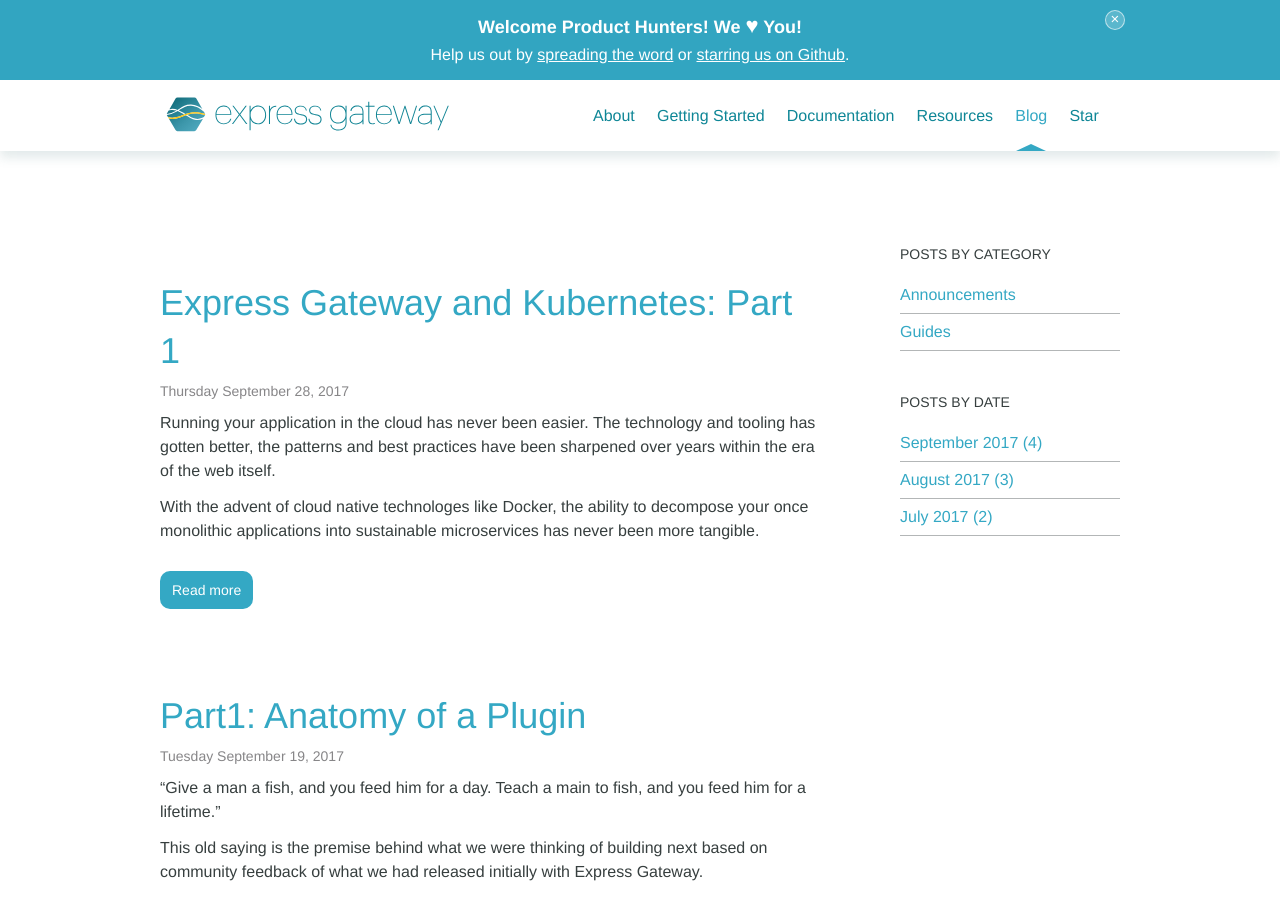
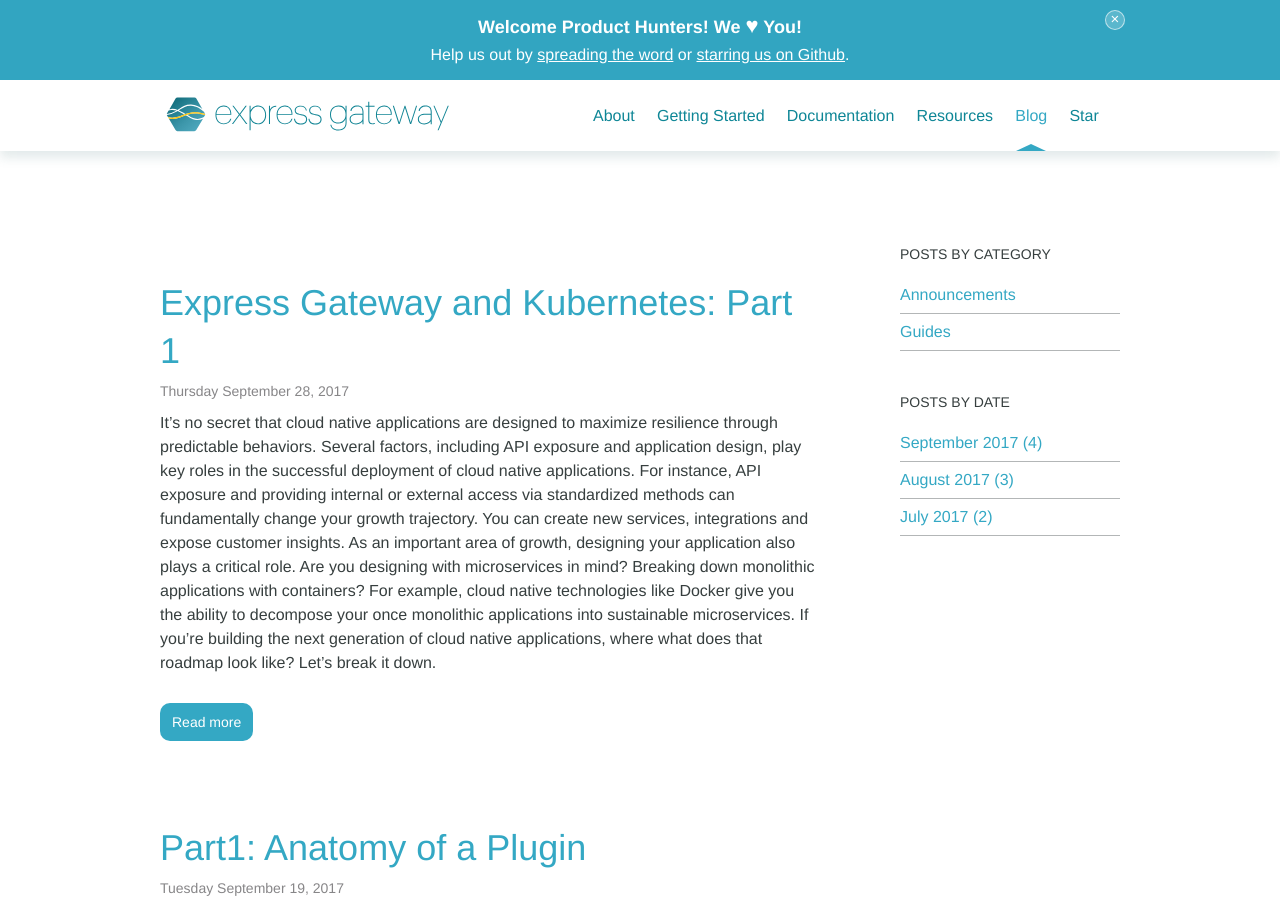
Before and after one commit to ExpressGateway/express-gateway.io, a Jekyll site: the page built from blog/index.html, in a window 1280 px wide and 900 px high. Built offline with Jekyll 4.4.1, drawn with Linux system fonts in a browser that asks for light colours; nearby versions of some CDN libraries; some web fonts are replaced; the list of posts is cut into pages by our own code; comment, search, counter and statistics services are not loaded; some of the changed lines change nothing that is shown.

Commit message:
corrected copy

```diff
--- a/_posts/2017-09-28-kubernetes-express-gateway-part-1.md
+++ b/_posts/2017-09-28-kubernetes-express-gateway-part-1.md
@@ -9,88 +9,47 @@
 # and ~/_categories with any necessary archive needs
 #
 ---
-Running your application in the cloud has never been easier. The technology and tooling has gotten better, the patterns and best practices have been sharpened over years within the era of the web itself.
-
-With the advent of cloud native technologes like Docker, the ability to decompose your once monolithic applications into sustainable microservices has never been more tangible.
+It's no secret that cloud native applications are designed to maximize resilience through predictable behaviors.  Several factors, including API exposure and application design, play key roles in the successful deployment of cloud native applications.
+For instance, API exposure and providing internal or external access via standardized methods can fundamentally change your growth trajectory. You can create new services, integrations and expose customer insights.
+As an important area of growth, designing your application also plays a critical role. Are you designing with microservices in mind? Breaking down monolithic applications with containers? For example, cloud native technologies like Docker give you the ability to decompose your once monolithic applications into sustainable microservices.  If you're building the next generation of cloud native applications, where what does that roadmap look like?
+Let's break it down.
 <!--excerpt-->
-
-### In Pursuit of the Holy Grail - Cloud Native
-Ask yourself this rhetorical question - is there anyone out there who _doesn't_ want faster development of features, easier maintability, less accumulation of technical debt, optimized usage and scaling of compute resources and real portability???
-
-These aren't new ideals or concepts. We saw OpenStack.  Much like SOA, OpenStack was a vendor driven initiative and not a grass roots practictioner and developer driven movement like cloud native.
-
-The formation of the [Cloud Native Computing Foundation][cncf] is exciting because it not only instills the mindset that your application needs to strive toward ideals described above - but also provides the technology and know-how to help attain these ideological benefits.
-
-### Cloud Native = Cloud Choice
-One of the things I personally like about the cloud native initiative is that it also implies one other thing - choice.  Choice of who's cloud your on.
-
-Choice is something I'm hearing this more and more. Surprisingly more of our users are not just one one cloud - they're on a couple or even more.
-
-Cloud choice is especially important to our users and our own business because the rising cost of running on Amazon Web Services coupled with proprietary interfaes to proprietary technical infrastructure - is a scary thing.
-
-### Containers, Containers Everywhere - Herding Cats
-
-
-Every day, we talk with businesses both small and large that are taking the plunge in either a) taking baby steps to segregating out a portion of their application into this new architecture or b) starting a greenfield project with microservices from the start.
-
-Microservices are great, and as we talked about in [our previous post][challenges-of-microservices] - this "style" comes with a set of challenges and tradeoffs. More importantly for APIs - it has a major effect on API Design. Fortunately, thanks to the pioneers who've done microservices for a while now, best practices and technical solutions have come evolved to help with that set of challenges.
-
-One of the most obvious challenges moving to microservices is the sheer number of containerized processes that you have to wrangle that once represented your app.  Containerization is a two edged sword.  The portability and isolation means...well.. that your containers are portable and isolated from each other.
-
+### Herding the Container Cats
+Microservices "style" comes with a set of challenges and has a major effect on application design including the sheer number of containerized processes that you have to wrangle.
 <p align="center">
   <img width="425" height="239" src="../assets/img/eg-k8s-part-1-cat-herding.gif">
 </p>
+By now, you have noticed that containerization is a two edged sword - portability and isolation. Everything is portable, but it's also isolated.
+In order to solve this,  there is a key piece of cloud native technology called the container orchestrator.
+The container orchestrator is the Pied Piper of containers.  Its job is quite simple - it helps you describe, categorize and group your containers in a sane way to help you maintain a cloud first operational runtime.
+Without the orchestrator, you would be stuck writing a myriad of Dockerfiles, running them and manually keeping track of:
+ - what containers are running on what host
+ - what containers are dependent on other containers
+ - what containers need to be scaled as a group to handle elasticity
+ - what containers died and need to be restarted
 
-This is where a key piece of cloud native technology has come about - the container orchestrator.
-
-The container orchestrator is the "Pied Piper" of containers.  Its job is quite simple - it helps you get your head around describing, categorizing and grouping your containers in a sane way to help you maintain a cloud first operational runtime.
-
-Without the orchestrator, you would be stuck writing a myriad of Dockerfiles, running them and manually keeping track of...
-- what containers are running on what host
-- what containers are dependent on other containers
-- what containers need to be scaled as a group to handle elasticity
-- what containers died and need to be restarted
 ... and the list goes on and on!
-
 ### Enter Kubernetes
-Three years ago, there were three competing container orchestrators that bubbled to the top of the list - Mesosphere, Docker Swarm and [Kubernetes][kubernetes].
-
+Three years ago, there were three top competing container orchestrators: Mesosphere, Docker Swarm and [Kubernetes][kubernetes].
 Funny Side Note:
 > I once talked to a CTO who said that he and his and development team looked at Kubernetes and thought it was too "academic".  I wasn't exactly sure what that meant. Do you?
 > As a naively understand it - Kubernetes was born of the model and thinking behind what Google calls "the Borg" to run their infrastructure.  Running something as large as Google to me is anything but - academic.
-
 <p align="center">
   <img width="500" height="208" src="../assets/img/eg-k8s-part-1-hermione.gif">
 </p>
-
-Fast forward three years later - it's pretty clear what the 800 pound gorilla is in the space because all the cloud providers both old and new, big and small are scrambling to have an offering to run Kubernetes.
-
-### Using Kubernetes for Infrastruture
-I hear about a lot of cases where so-and-so development team running their application as a set of microservies and how they are taking giant strides in focusing in on optimizing the core of their business logic and getting their new features and functionality out quicker thanks to these cloud native technologies and applying their lessons learned.
-
-Here's something that there hasn't been a lot of light shed on - Kubernetes is _just as powerful_ for your application infrastructure as your application itself.  Remember your application with it's N-tier architecture?  Everything on the backend - wasn't just one big blob - there were tiers!
-
-Each tier - presentation, facade, middleware, persistence has its own separation of concerns within the architecture of your application.  Similarly, the system architecture of your application also has tiers - the edge, web tier, middlware, persistence and caching squeezed in between all of these.
-
+It's pretty clear what the 800 pound gorilla is. All the cloud providers are scrambling to have an offering running Kubernetes.
+### Kubernetes as Infrastruture
+Everyday we talk to practitioners, like you, who share their experiences with developing cloud native applications. It's clear that cloud native technologies play an important role in optimizing the core business logic, deploying new features, and iterating faster.
+Kubernetes is _just as powerful_ for your application infrastructure as your application itself.
+Remember your application with it's N-tier architecture?  Everything on the backend - wasn't just one big code blob™ - there were tiers! Each tier (presentation, facade, middleware, persistence) has its own separation of concerns within the architecture of your application.  Similarly, the system architecture of your application also has tiers edge, web tier, middleware, persistence and caching (squeezed in among all of them).
+The API Gateway is a key piece of infrastructure at the web tier.
 ### Express Gateway on Kubernetes
-The API Gateway is a key piece of infrastructure at the web tier. Clients connecting to your backend need to go through this key piece of infrastructure for security, instrumentation and quality of service operations that are critical to the client experience.
-
-As you can imagine - this a key piece of infrastructure that can quickly become a bottleneck in your system architecture.  We knew this all along and we were worried about how to provide a scale and elasticity - enter Kubernetes.
-
-> Using Kubernetes to run Express Gateway is like putting your API management muscle on steroids.
-
-... or how about...
-
-> Using Kubernetes to run Express Gateway is like adding nitro to your API management engine.
-
-How many more cheezy analogies do I need to come up with to add the "!" exclamation point?
-
-This past Tuesday, we had the privilege of co-presenting a webinar on running Express Gateway on Kubernetes in [Joyent Triton Cloud][joyent-triton-cloud]. We really liked Joyent's vision for an open cloud backed by open source with _no vendor lock in_ to proprietary tech. Their perfect cloud provider to showcase and open source gateway that originated and is backed by the community.
-
-The webinar was _very_ well received because we were able to show that ANYONE... could have a cloud agnostic, scalable API management layer in literally seconds.
-
-### Coming Up Next
-Now that we've covered why we did this past Tuesday's webinar - stay tuned for the second part of this series for a walkthrough on what we did and just how easy it was to stand up Express Gateway in Kubernetes on Triton AND how easy it is to manage it using Kubernetes resources like ConfigMaps, Deployments, Service Discovery and more!
+Express Gateway, an open source API gateway built entirely on Express.js, coupled with Kubernetes gives you a powerful combination of open source tooling. Clients connecting to your backend need to go through the API Gateway for security, instrumentation and quality of service operations that are critical to the client experience. Conversely, this key piece of infrastructure that can quickly become a bottleneck in your system architecture.
+We knew this all along and we were worried about how to provide a scale and elasticity, so this is why combining Kubernetes and Express Gateway makes so much sense.
+We had the privilege of presenting a webinar on how to run Express Gateway on Kubernetes in [Joyent Triton Cloud][joyent-triton-cloud]. As cosponsors of Express Gateway, we loved Joyent's vision for an open cloud backed by open source with _no vendor lock in_ to proprietary tech. As such, they're the perfect cloud provider to showcase and open source API gateway that originated and is backed by the community.
+In our demo, we demonstrated how to deploy a cloud agnostic, scalable API management layer in seconds.
+### Coming Up Next - Demo Tear Down
+Stay tuned for the second part of this series where we walkthrough a step by step demo on how to deploy Express Gateway in Kubernetes on Triton manage it using Kubernetes resources like ConfigMaps, Deployments, Service Discovery. We'll provide code snippets, advice and answer the tough questions.
 
 [challenge-of-microservices]: https://www.lunchbadger.com/microservices-and-api-design/
 [kubernetes]: https://kubernetes.io/
```
